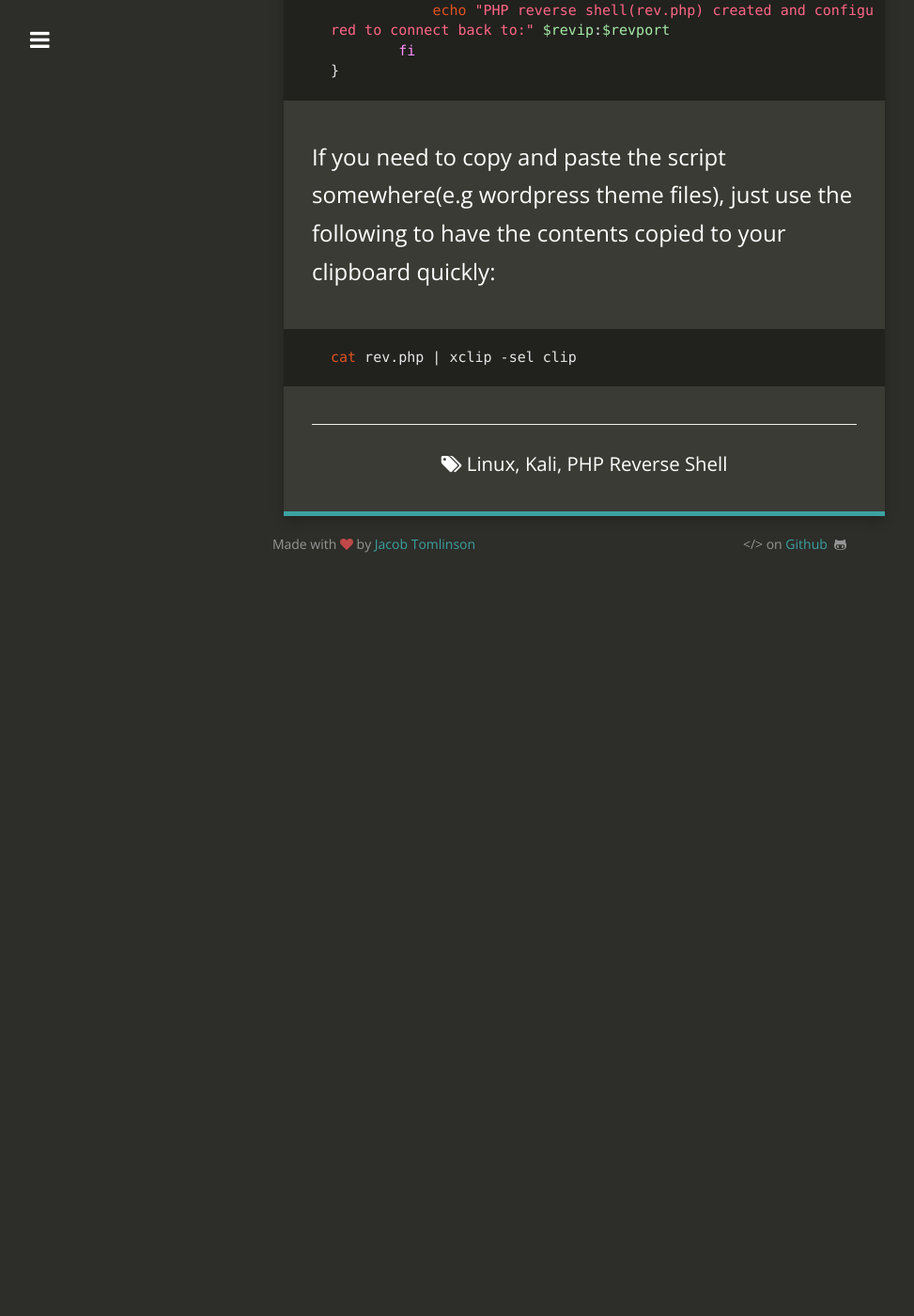
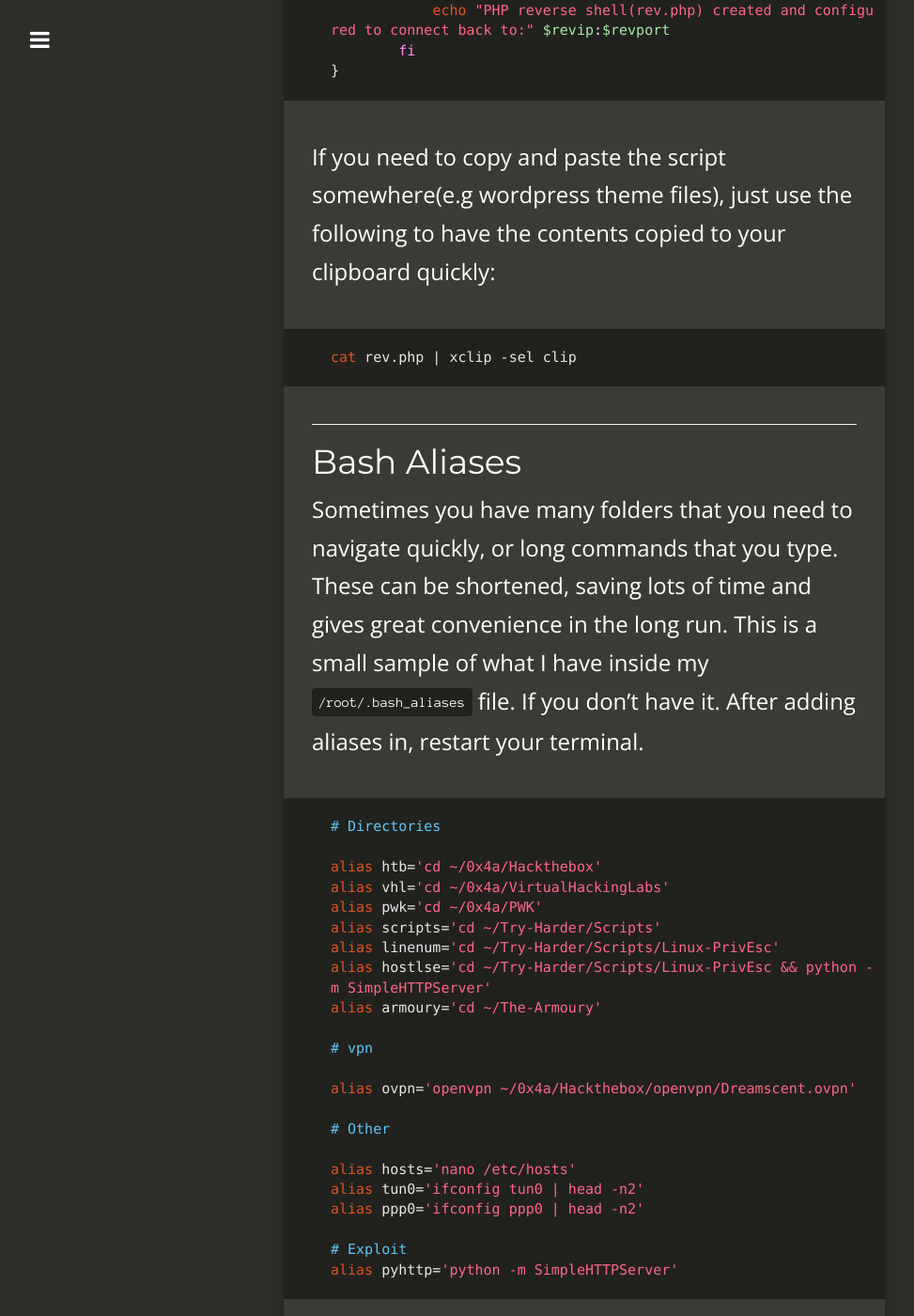
Before and after one commit to Dreamscent/Dreamscent.github.io, a Jekyll site: the page built from _posts/2019-09-21-Kali-Linux-QoL.md, in a window 1280 px wide and 1400 px high, scrolled down 1885 px. Shown: the whole window at 94% size, without its empty margins (18-991 px from the left). Built offline with Jekyll 4.4.1, drawn with Linux system fonts in a browser that asks for light colours; nearby versions of some CDN libraries; before the commit the page ends 2494 px from its top, so only the background shows below that; some of the changed text lies outside the part shown.

Commit message:
Update 2019-09-21-Kali-Linux-QoL.md

```diff
--- a/_posts/2019-09-21-Kali-Linux-QoL.md
+++ b/_posts/2019-09-21-Kali-Linux-QoL.md
@@ -56,5 +56,34 @@ cat rev.php | xclip -sel clip
 
 ---
 
+## Bash Aliases
+
+Sometimes you have many folders that you need to navigate quickly, or long commands that you type. These can be shortened, saving lots of time and gives great convenience in the long run. This is a small sample of what I have inside my `/root/.bash_aliases` file. If you don't have it. After adding aliases in, restart your terminal.
+
+~~~bash
+# Directories
+
+alias htb='cd ~/0x4a/Hackthebox'
+alias vhl='cd ~/0x4a/VirtualHackingLabs'
+alias pwk='cd ~/0x4a/PWK'
+alias scripts='cd ~/Try-Harder/Scripts'
+alias linenum='cd ~/Try-Harder/Scripts/Linux-PrivEsc'
+alias hostlse='cd ~/Try-Harder/Scripts/Linux-PrivEsc && python -m SimpleHTTPServer'
+alias armoury='cd ~/The-Armoury'
+
+# vpn
+
+alias ovpn='openvpn ~/0x4a/Hackthebox/openvpn/Dreamscent.ovpn'
+
+# Other
+
+alias hosts='nano /etc/hosts'
+alias tun0='ifconfig tun0 | head -n2'
+alias ppp0='ifconfig ppp0 | head -n2'
+
+# Exploit
+alias pyhttp='python -m SimpleHTTPServer'
+~~~
+
 [1]: http://pentestmonkey.net/tools/web-shells/php-reverse-shell
 [2]: https://github.com/Dreamscent/Try-Harder/blob/master/Scripts/Shells/php-reverse-shell.php
```
